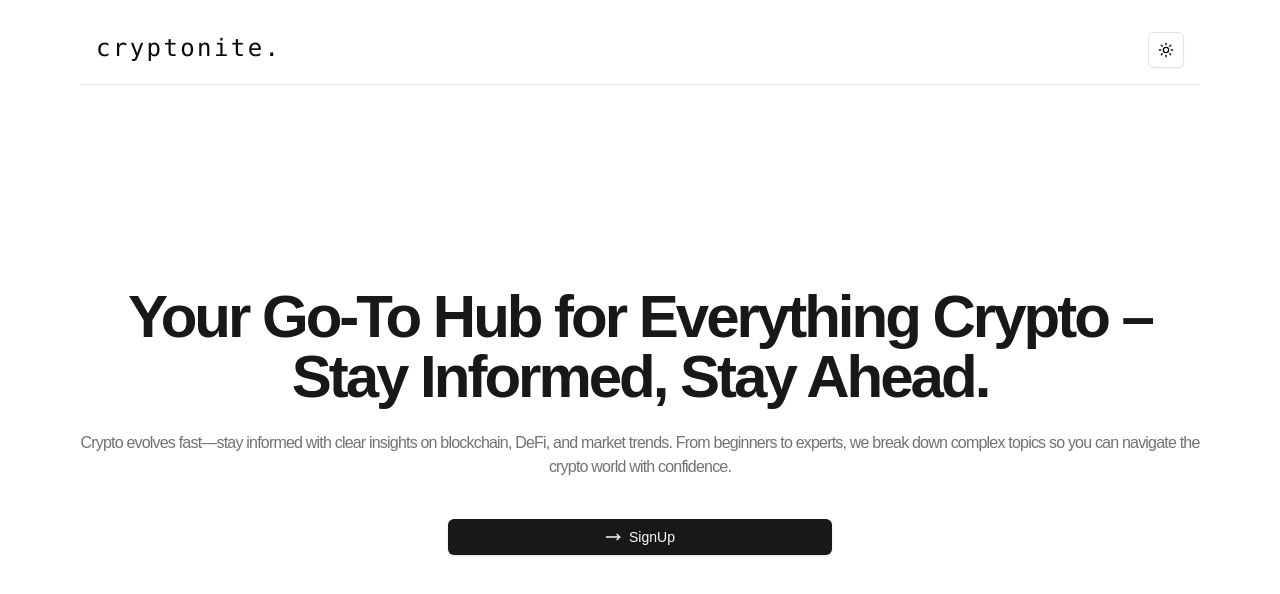
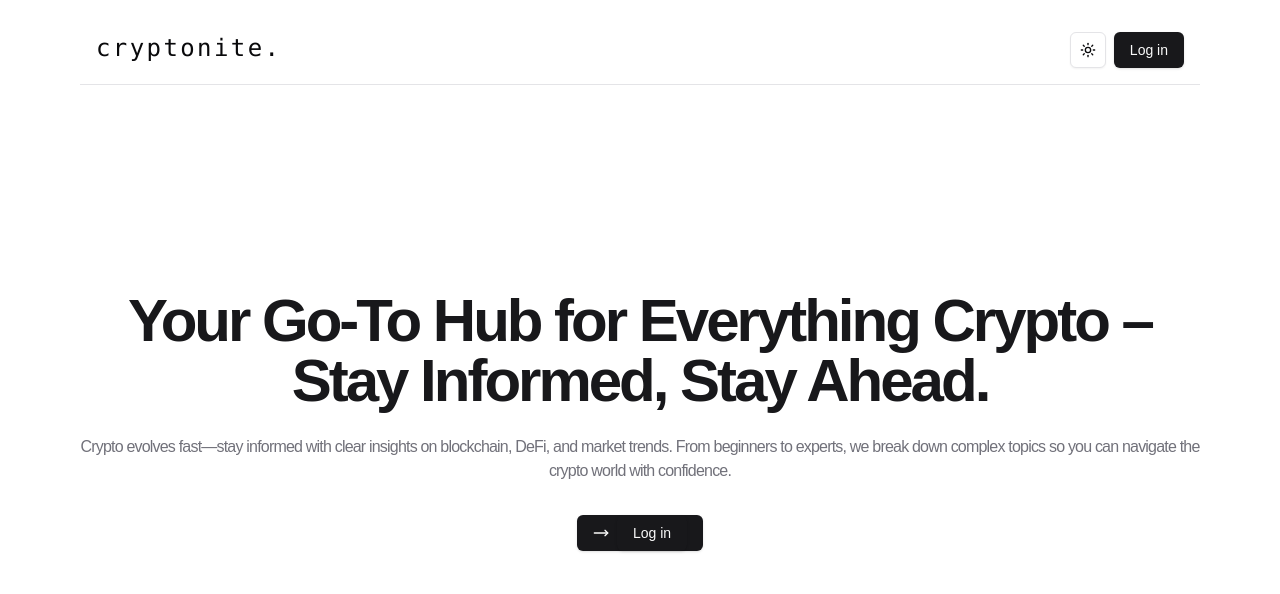
Before and after one commit to alexmortelsison/cryptonite, a Next.js app: page / in a window 1280 px wide. Shown: the top 594 px of the page. Built offline with nearby package versions, Linux system fonts and the light colour scheme; no server answers.

Commit message:
updated nextauth

```diff
--- a/app/components/Navbar.tsx
+++ b/app/components/Navbar.tsx
@@ -1,7 +1,11 @@
+"use client";
 import Link from "next/link";
 import { ModeToggle } from "./ModeToggle";
+import { useSession } from "next-auth/react";
+import SignInButton from "./SignInButton";
 
 export default function Navbar() {
+  const { data: session } = useSession();
   return (
     <nav className="border-b p-4 flex justify-between">
       <div className="">
@@ -9,7 +13,16 @@ export default function Navbar() {
           cryptonite.
         </Link>
       </div>
-      <ModeToggle />
+      <div className="flex items-center space-x-2">
+        <ModeToggle />
+        {!session ? (
+          <div className="space-x-2">
+            <SignInButton />
+          </div>
+        ) : (
+          ""
+        )}
+      </div>
     </nav>
   );
 }
--- /dev/null
+++ b/app/components/SessionWrapper.tsx
@@ -0,0 +1,7 @@
+"use client";
+import { SessionProvider } from "next-auth/react";
+import { ReactNode } from "react";
+
+export default function SessionWrapper({ children }: { children: ReactNode }) {
+  return <SessionProvider>{children}</SessionProvider>;
+}
--- /dev/null
+++ b/app/components/SignInButton.tsx
@@ -0,0 +1,7 @@
+"use client";
+import { Button } from "@/components/ui/button";
+import { signIn } from "next-auth/react";
+
+export default function SignInButton() {
+  return <Button onClick={() => signIn()}>Log in</Button>;
+}
--- a/app/layout.tsx
+++ b/app/layout.tsx
@@ -3,6 +3,7 @@ import { Geist, Geist_Mono } from "next/font/google";
 import "./globals.css";
 import { ThemeProvider } from "./components/theme-provider";
 import Navbar from "./components/Navbar";
+import SessionWrapper from "./components/SessionWrapper";
 
 const geistSans = Geist({
   variable: "--font-geist-sans",
@@ -25,7 +26,7 @@ export default function RootLayout({
   children: React.ReactNode;
 }>) {
   return (
-    <html lang="en">
+    <html lang="en" suppressHydrationWarning>
       <body
         className={`${geistSans.variable} ${geistMono.variable} antialiased`}
       >
@@ -35,10 +36,12 @@ export default function RootLayout({
           enableSystem
           disableTransitionOnChange
         >
-          <div className="max-w-6xl mx-auto p-4">
-            <Navbar />
-          </div>
-          <main>{children}</main>
+          <SessionWrapper>
+            <div className="max-w-6xl mx-auto p-4">
+              <Navbar />
+            </div>
+            <main>{children}</main>
+          </SessionWrapper>
         </ThemeProvider>
       </body>
     </html>
--- a/app/page.tsx
+++ b/app/page.tsx
@@ -1,5 +1,6 @@
 import { Button } from "@/components/ui/button";
 import { MoveRight } from "lucide-react";
+import SignInButton from "./components/SignInButton";
 
 export default function Home() {
   return (
@@ -12,10 +13,12 @@ export default function Home() {
         DeFi, and market trends. From beginners to experts, we break down
         complex topics so you can navigate the crypto world with confidence.
       </p>
-      <Button className="mt-10 max-w-sm w-full">
-        <MoveRight />
-        SignUp
-      </Button>
+      <div className="mt-8">
+        <Button>
+          <MoveRight />
+          <SignInButton />
+        </Button>
+      </div>
     </div>
   );
 }
```
